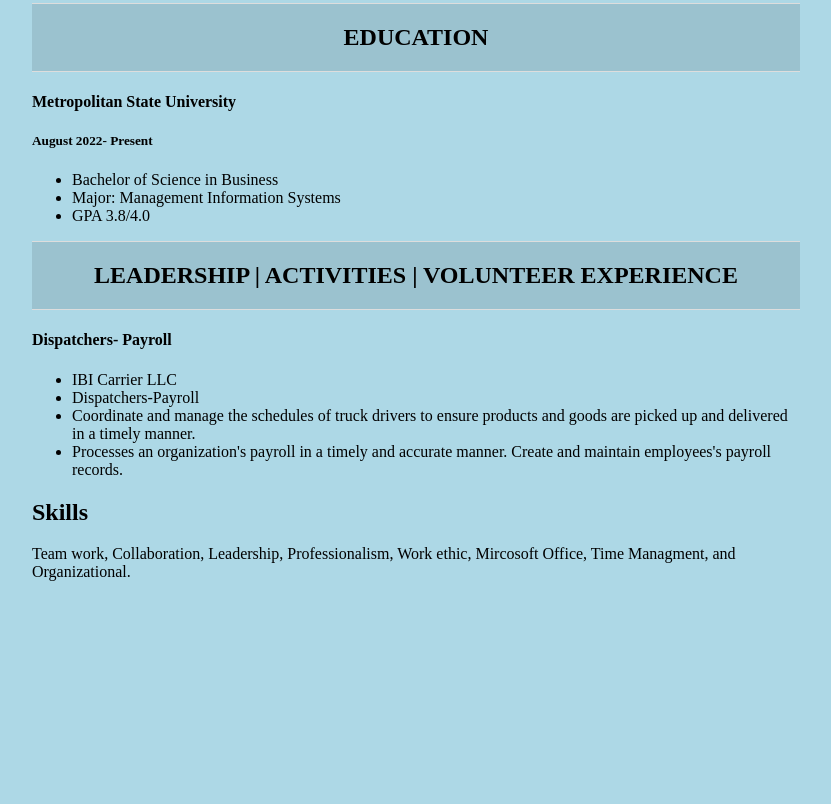
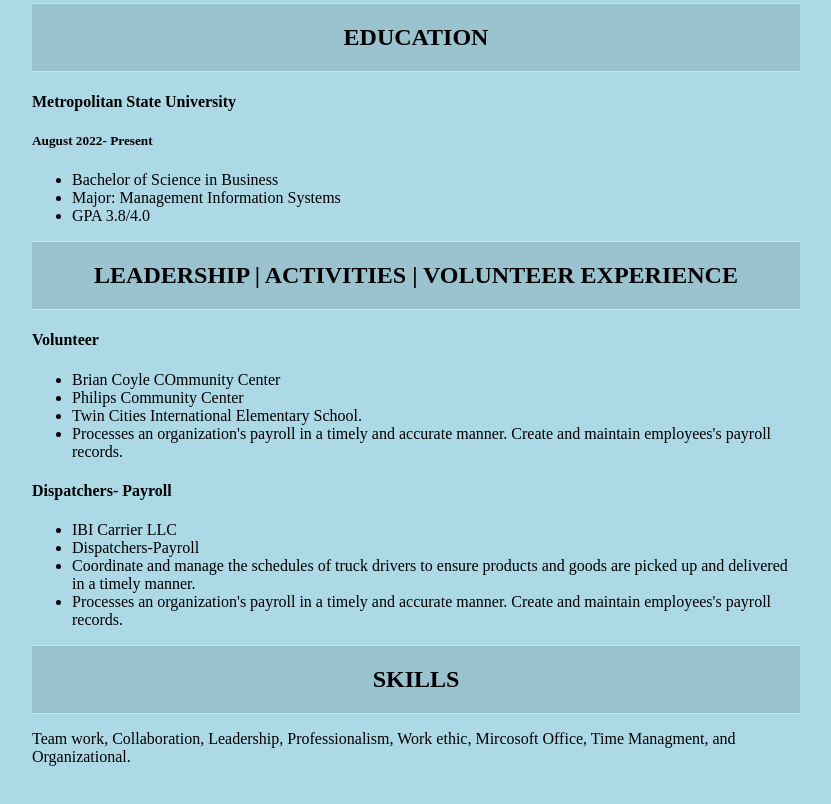
Before and after one commit to MohamedJabdirahman/MohamedJabdirahman.github.io, a plain HTML site: page index.html in a window 1280 px wide. Shown: the part 924-1728 px from the top of the page, without its empty margins (224-1055 px from the left). Before the commit the page ends 1633 px from the top, so only its background shows below. Drawn offline with Linux system fonts and the light colour scheme.

Commit message:
Update index.html

```diff
--- a/index.html
+++ b/index.html
@@ -9,7 +9,7 @@
 <body>
   <div>
     <h1>Mohamed Abdirahman</h1>
-    <p>Motivated first generation Somali college student, with an interest in the tech field.
+    <p>Motivated hard working first generation college student, with an interest in the tech field.
   </div>
 
   <div class="exp-header">
@@ -58,6 +58,15 @@
   </div>
 
   <div>
+    <h4>Volunteer</h4>
+
+       <ul>
+      <li>Brian Coyle COmmunity Center</li>
+       <li>Philips Community Center</li>
+       <li>Twin Cities International Elementary School.</li>
+       <li>Processes an organization's payroll in a timely and accurate manner. Create and maintain employees's payroll records.</li>
+       </ul>
+  </div>
     <h4>Dispatchers- Payroll</h4>
 
        <ul>
@@ -68,7 +77,7 @@
        </ul>
   </div>
 
-  <div class="exp-skill">
+  <div class="exp-header">
     <h2>Skills</h2>
   </div>
 
```
